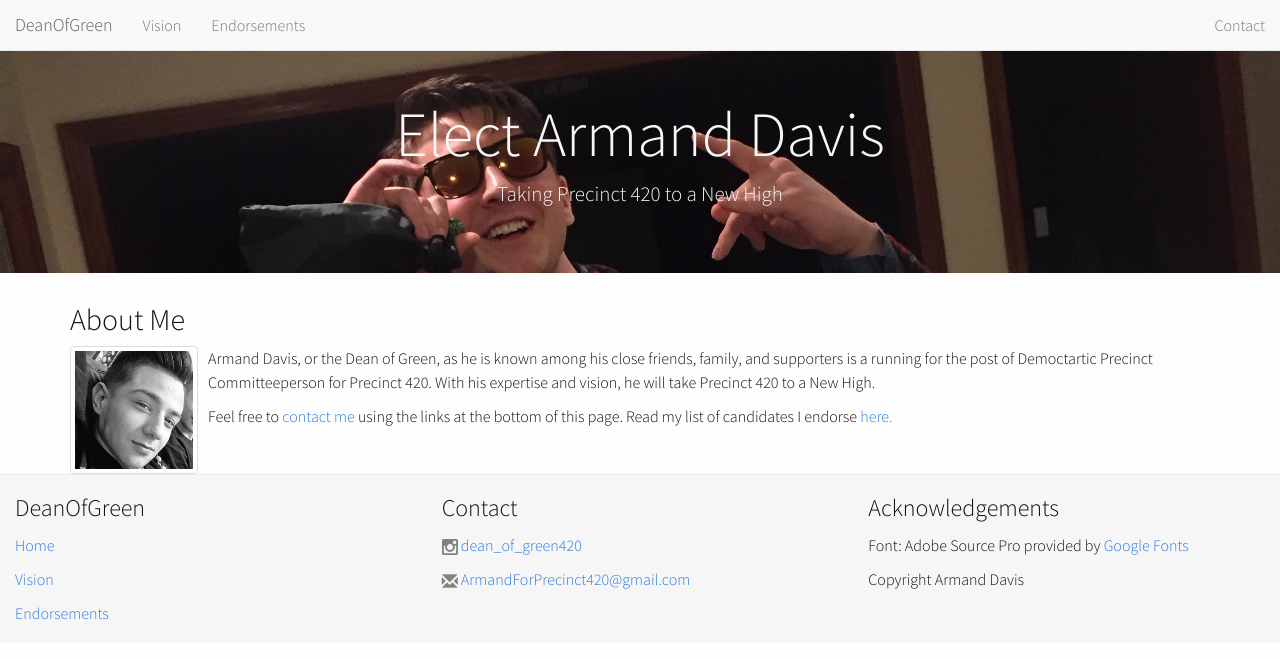
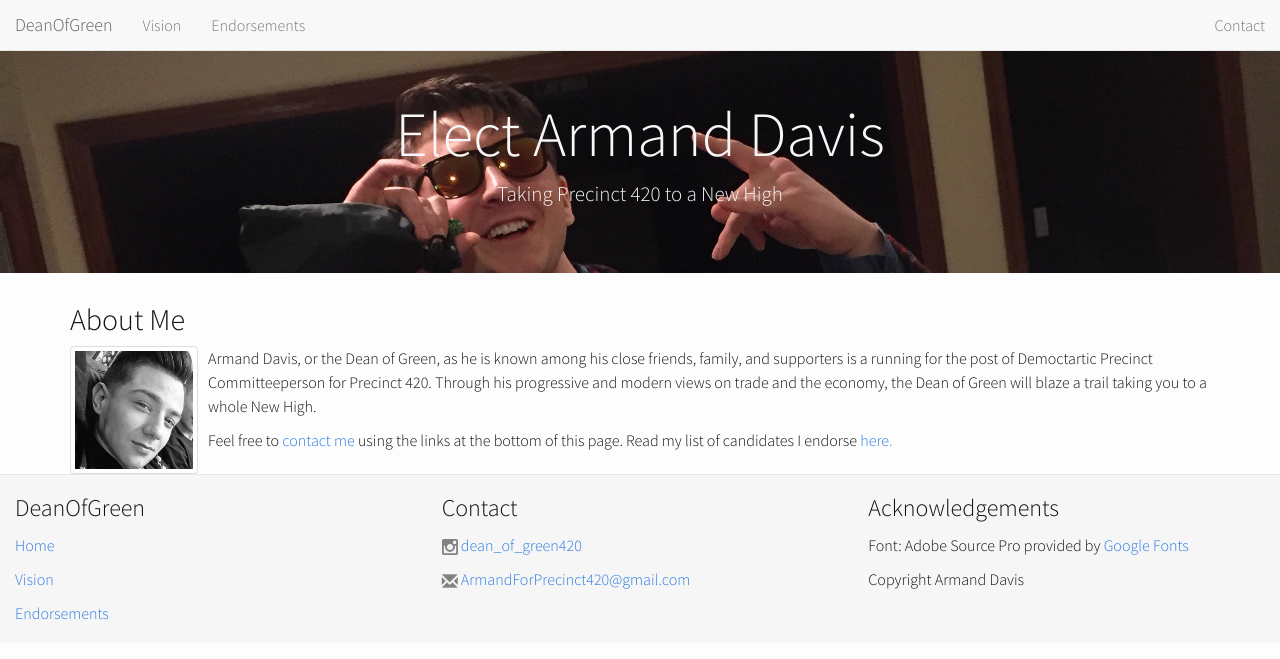
Before and after one commit to deanofgreen/deanofgreen.github.io, a Jekyll site: the page built from index.html, in a window 1280 px wide. Shown: the top 659 px of the page. Built offline with Jekyll 4.4.1, drawn with Linux system fonts in a browser that asks for light colours; nearby versions of some CDN libraries.

Commit message:
Modify front blurb

```diff
--- a/index.html
+++ b/index.html
@@ -18,7 +18,7 @@ layout: default
 				<h2>About Me</h2>
 				<img src="resources/Portrait.jpg" alt="Portrait of Armand" id="portrait" class="img-thumbnail">
                 <p>
-                    Armand Davis, or the Dean of Green, as he is known among his close friends, family, and supporters is a running for the post of Democtartic Precinct Committeeperson for Precinct 420. With his expertise and vision, he will take Precinct 420 to a New High.
+                    Armand Davis, or the Dean of Green, as he is known among his close friends, family, and supporters is a running for the post of Democtartic Precinct Committeeperson for Precinct 420. Through his progressive and modern views on trade and the economy, the Dean of Green will blaze a trail taking you to a whole New High.
                 </p>
                 <p>
                     Feel free to <a href=#contact>contact me</a> using the links at the bottom of this page. Read my list of candidates I endorse <a href=/endorsements.html>here.</a>
```
